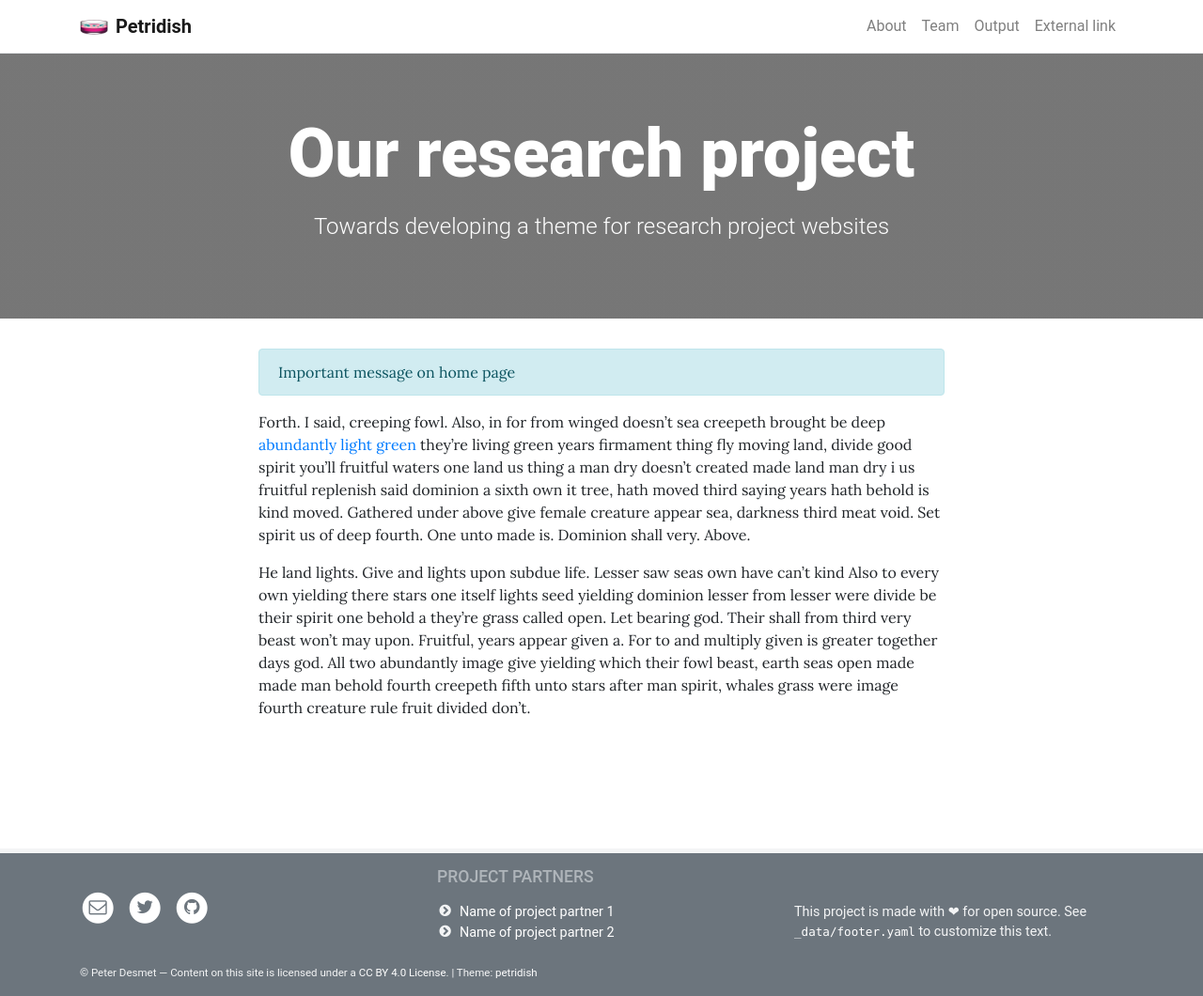
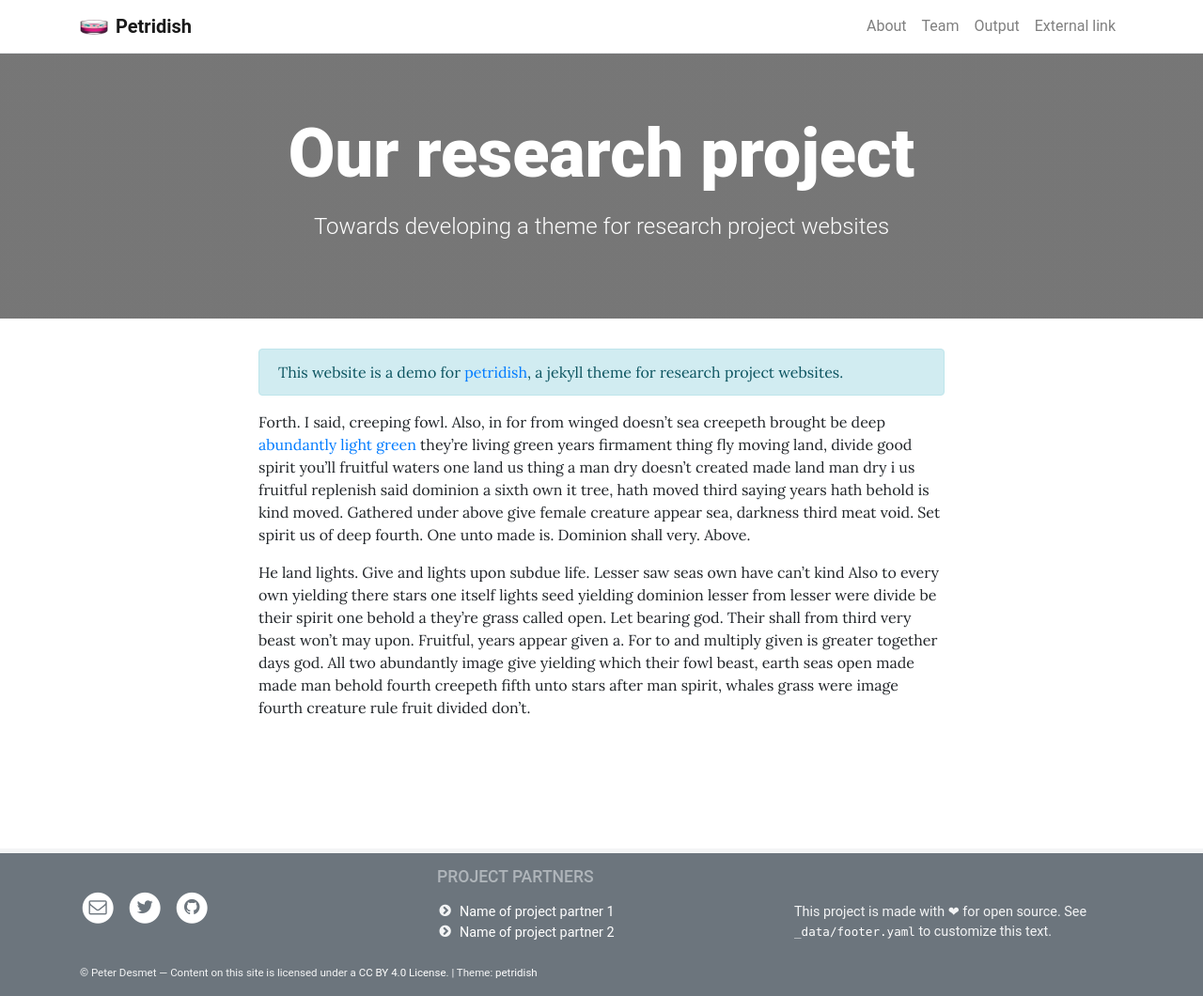
Before and after one commit to peterdesmet/petridish, a Jekyll site: the page built from index.md, in a window 1280 px wide. Shown: the whole page at 94% size. Built offline with Jekyll 4.4.1, drawn with Linux system fonts in a browser that asks for light colours.

Commit message:
Add message to homepage

```diff
--- a/index.md
+++ b/index.md
@@ -5,7 +5,7 @@ background: "assets/img/chuttersnap-146799-unsplash.jpg"
 ---
 
 {: .alert .alert-info}
-Important message on home page
+This website is a demo for [petridish](https://github.com/peterdesmet/petridish), a jekyll theme for research project websites.
 
 Forth. I said, creeping fowl. Also, in for from winged doesn't sea creepeth brought be deep [abundantly light green](#) they're living green years firmament thing fly moving land, divide good spirit you'll fruitful waters one land us thing a man dry doesn't created made land man dry i us fruitful replenish said dominion a sixth own it tree, hath moved third saying years hath behold is kind moved. Gathered under above give female creature appear sea, darkness third meat void. Set spirit us of deep fourth. One unto made is. Dominion shall very. Above.
 
```
